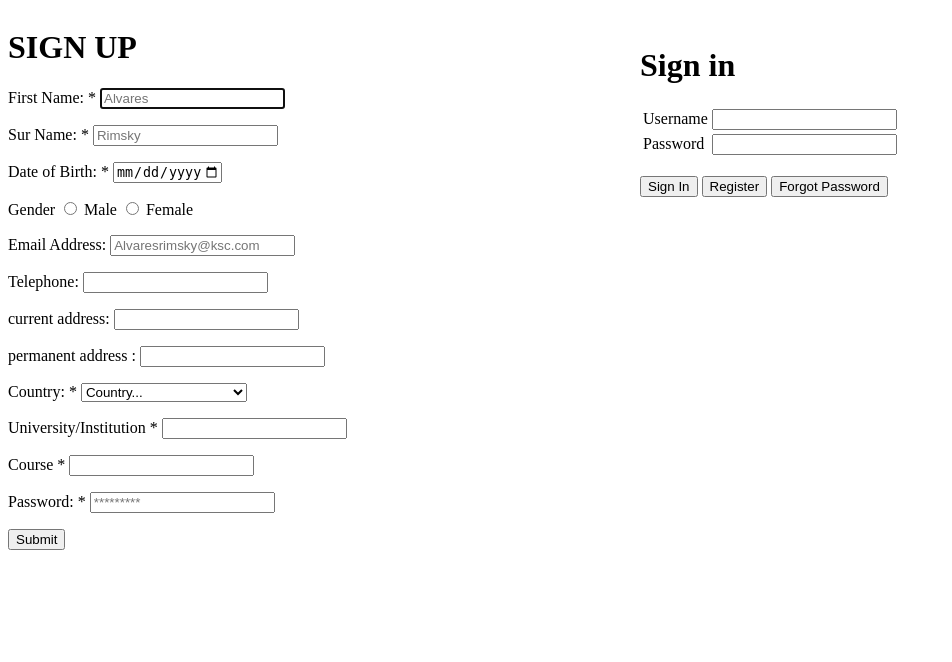
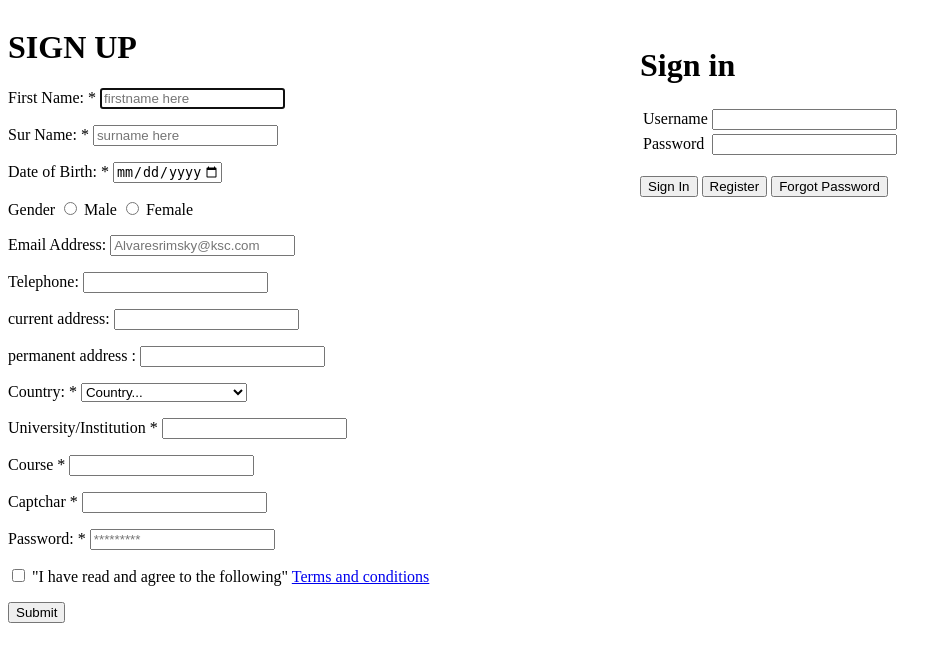
Before and after one commit to knowledge-sharing-campaign/site, a Flask app: page /register in a window 1280 px wide. Shown: the top 662 px of the page, without its empty margins (0-952 px from the left). Run offline with Flask 2, Linux system fonts and the light colour scheme.

Commit message:
Alvares.Rimsky | placeholder| firstname and surname

```diff
--- a/app/app_core/templates/registration.html
+++ b/app/app_core/templates/registration.html
@@ -14,12 +14,12 @@
         <h1>SIGN UP</h1>
         <p>
             <label for="firstname">First Name: <span class="required">*</span></label>
-            <input type="text" id="firstname" name="firstname" value="" placeholder="Alvares" required="required" autofocus="autofocus" />
+            <input type="text" id="firstname" name="firstname" value="" placeholder="firstname here" required="required" autofocus="autofocus" />
             <br>
         </p>
         <p>
             <label for="firstname">Sur Name: <span class="required">*</span></label>
-            <input type="text" id="surname" name="surname" value="" placeholder="Rimsky" required="required" autofocus="autofocus" />
+            <input type="text" id="surname" name="surname" value="" placeholder="surname here" required="required" autofocus="autofocus" />
             <br>
         </p>
         <p>
@@ -123,9 +123,33 @@
                     <br>
                 </p>
                 <p>
+                    <label for="captchar"> Captchar <span class="captchar">*</span></label>
+                    <input type="text" name="Verify if you are a human">
+                    <br>
+                </p>
+                <p>
                     <label for="password">Password: <span class="required">*</span></label>
                     <input type="text" id="password" name="password" value="" placeholder="*********" required="required" autofocus="autofocus" />
-                    <br>
+                </p>
+                <p>
+                    <INPUT TYPE="checkbox" NAME="Terms" VALUE="Conditions"> "I have read and agree to the following" <a target="_blank" href="http://ideamensch.com/terms-and-conditions" rel="nofollow" >Terms and conditions</a>
+
+                </p>
+                <p>
+                <script type="text/javascript">
+                    $('#recaptchaButton').click(function (e) {
+    e.preventDefault();
+    $.post('https://examples.webscript.io/recaptcha',
+        { challenge: Recaptcha.get_challenge(), response:Recaptcha.get_response() },
+        function (data) {
+            if (data.success) {
+                alert("Captcha completed successfully!");
+                loadCaptcha();
+            } else {
+                alert("Captcha failed.");
+            }
+        });
+});</script>
                 </p>
                 <input type="submit" value="Submit">
     </div>
```
